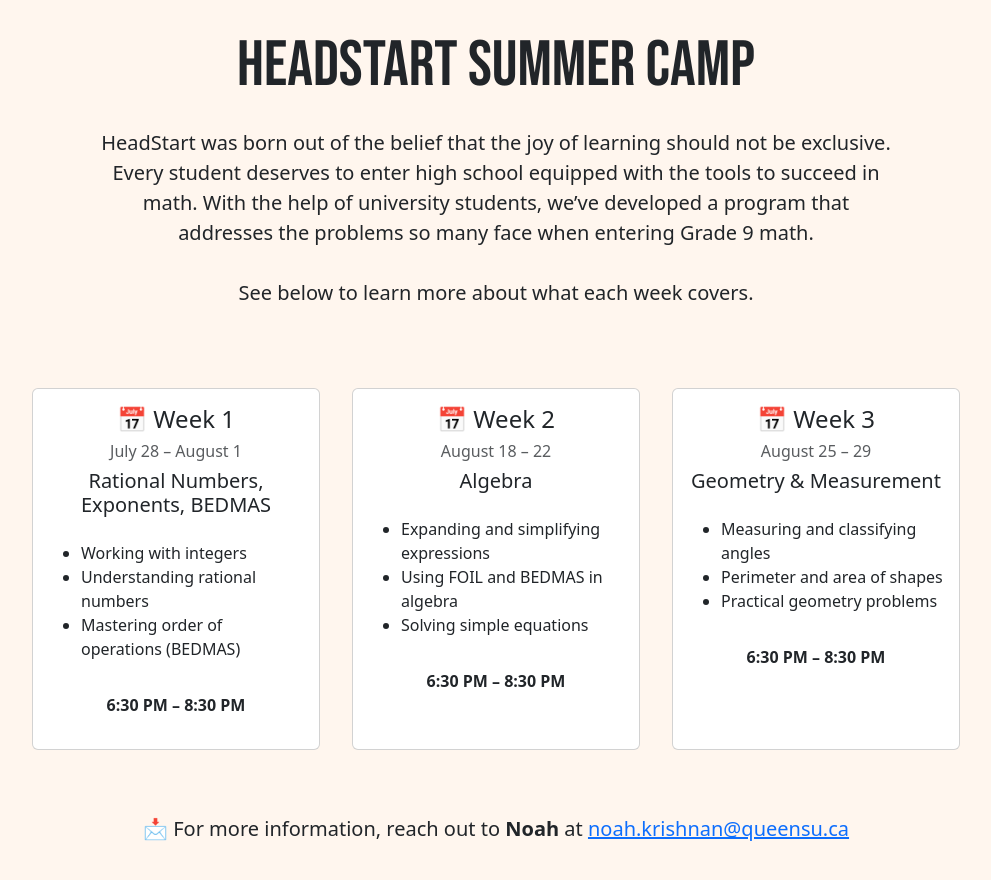
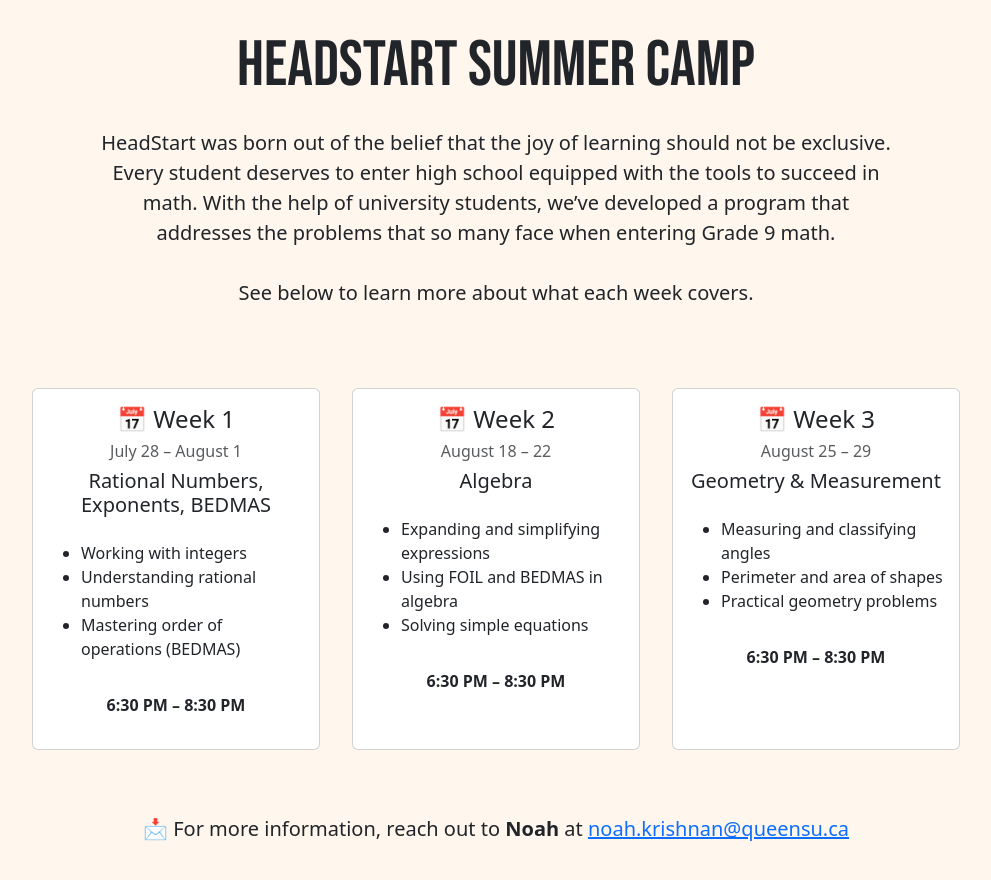
Before and after one commit to morgs999/math-mastery-blueprint, a plain HTML site: page index.html in a window 1280 px wide. Shown: the part 6000-6880 px from the top of the page, without its empty margins (144-1135 px from the left). Drawn offline with nearby package versions, Linux system fonts and the light colour scheme; a script that the page names is missing.

Commit message:
Update index.html
Fixed grammar

```diff
--- a/index.html
+++ b/index.html
@@ -393,7 +393,7 @@
     <p class="lead text-center" style="max-width: 800px;">
         <strong>HeadStart</strong> was born out of the belief that the joy of learning should not be exclusive.
         Every student deserves to enter high school equipped with the tools to succeed in math.
-        With the help of university students, we’ve developed a program that addresses the problems so many face
+        With the help of university students, we’ve developed a program that addresses the problems that so many face
         when entering Grade 9 math.
         <br><br>
         See below to learn more about what each week covers.
```
